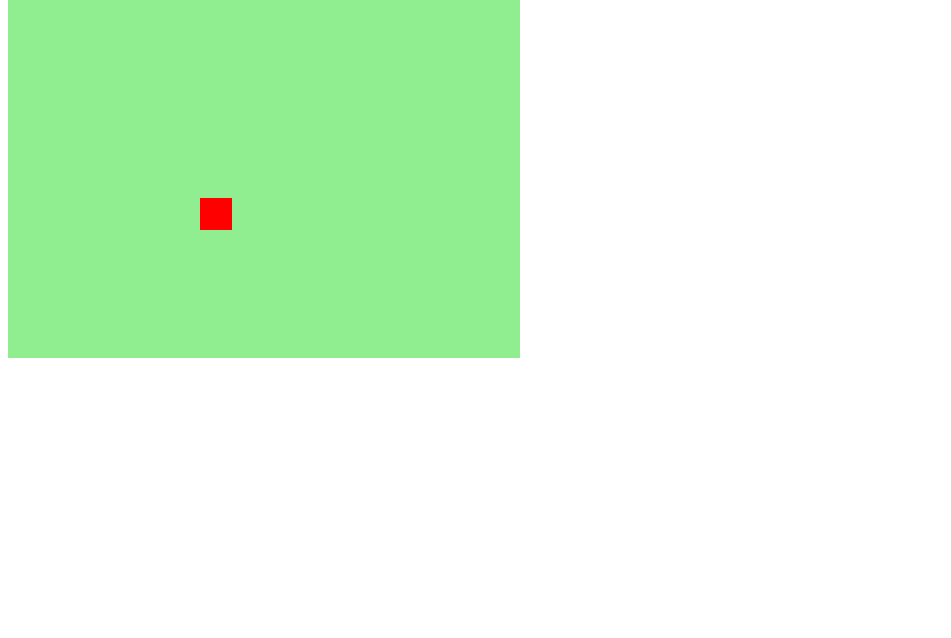
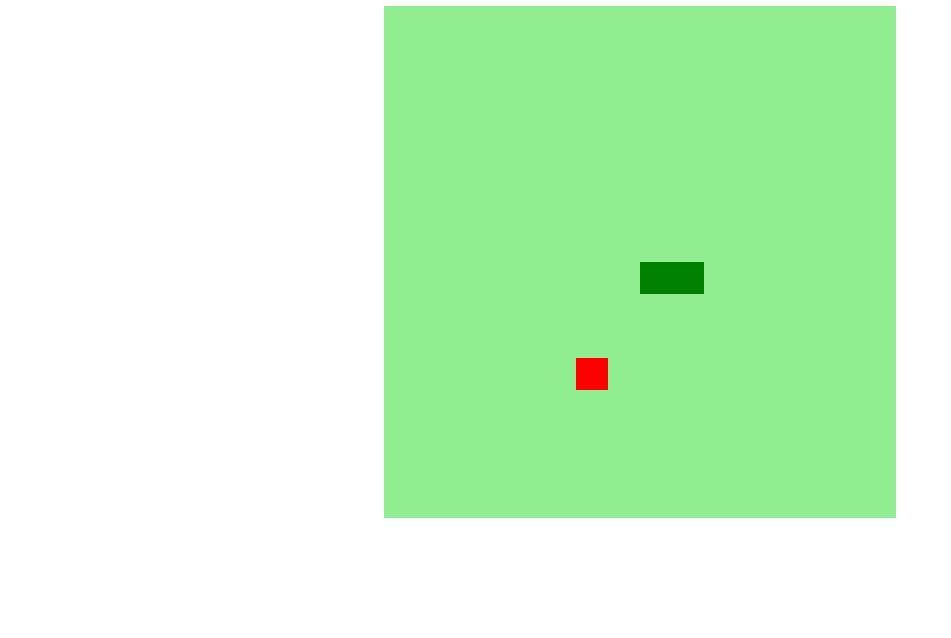
Before and after one commit to mimourao/Jogo-da-cobrinha, a plain HTML site: page Cobrinha/index.html in a window 1280 px wide. Shown: the part 162-800 px from the top of the page, without its empty margins (0-951 px from the left). Drawn offline with Linux system fonts and the light colour scheme.

Commit message:
designer

```diff
--- a/Cobrinha/index.html
+++ b/Cobrinha/index.html
@@ -10,6 +10,7 @@
     <title>Jogo da cobrinha</title>
 </head>
 <body>
+    <h1>Snake Game</h1>
     <canvas id="snake" width="512" height="512"></canvas>
 </body>
 </html>
--- a/Cobrinha/script.js
+++ b/Cobrinha/script.js
@@ -39,10 +39,10 @@ function update (event){
 }
 
 function iniciarJogo(){
-    /*if(snake[0].x > 15 * box && direction == "right") snake[0].x = 0;
+    if(snake[0].x > 15 * box && direction == "right") snake[0].x = 0;
     if(snake[0].x < 0 && direction == "left") snake[0].x = 16 * box;
     if(snake[0].y > 15 * box && direction == "down") snake[0].y = 0;
-    if(snake[0].y < 0 && direction == "up") snake[0].y = 16 * box; */
+    if(snake[0].y < 0 && direction == "up") snake[0].y = 16 * box;
 
     for(i = 1; i < snake.length; i++){
         if(snake[0].x == snake[i].x && snake[0].y == snake[i].y){
--- a/Cobrinha/style.css
+++ b/Cobrinha/style.css
@@ -0,0 +1,9 @@
+body {
+    height: 94vh;
+    width: 97;
+    display: flex;
+    justify-content: center;
+    align-items: center;
+    flex-direction: column;
+    color: rgb(3, 42, 29);
+}
```
